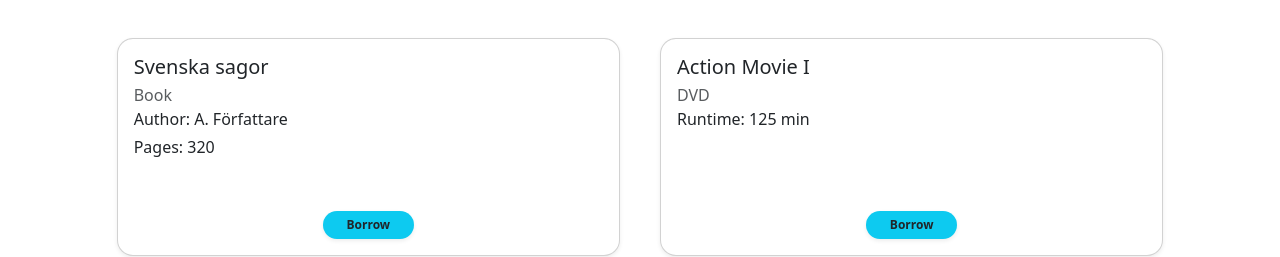
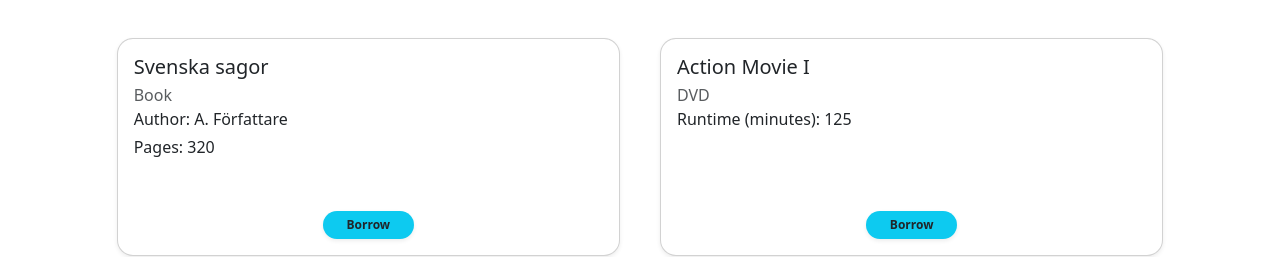
Before and after one commit to Socias93/leyebrary, a React (Vite) app: page / in a window 1280 px wide. Shown: the part 468-725 px from the top of the page. Built offline with nearby package versions, Linux system fonts and the light colour scheme.

Commit message:
removed hard coding in itemsgroup and are now mapping over category.fields instead

```diff
--- a/src/components/ItemsGroup.tsx
+++ b/src/components/ItemsGroup.tsx
@@ -1,5 +1,5 @@
 import { useEffect, useState } from "react";
-import { LibraryItem, Book, DVD, Audiobook } from "../services/Utils";
+import { LibraryItem } from "../services/Utils";
 
 interface Props {
   items: LibraryItem[];
@@ -78,17 +78,34 @@ function ItemsGroup({ items }: Props) {
                 <h5 className="card-title">{i.title}</h5>
                 <p className="card-subtitle text-muted">{i.category.name}</p>
 
-                {i.category.name === "Book" ||
-                i.category.name === "Referencebook" ? (
-                  <>
-                    <p className="mb-1">Author: {(i as Book).author}</p>
-                    <p className="mb-1">Pages: {(i as Book).nbrPages}</p>
-                  </>
-                ) : (
-                  <p className="mb-1">
-                    Runtime: {(i as DVD | Audiobook).runTimeMinutes} min
-                  </p>
-                )}
+                {i.category.fields?.map((field) => {
+                  let label = "";
+                  let value: string | number = "";
+
+                  switch (field) {
+                    case "author":
+                      label = "Author";
+                      value = (i as any).author;
+                      break;
+                    case "nbrPages":
+                      label = "Pages";
+                      value = (i as any).nbrPages;
+                      break;
+                    case "runTimeMinutes":
+                      label = "Runtime (minutes)";
+                      value = (i as any).runTimeMinutes;
+                      break;
+                    default:
+                      label = field;
+                      value = (i as any)[field];
+                  }
+
+                  return (
+                    <p className="mb-1" key={field}>
+                      {label}: {value}
+                    </p>
+                  );
+                })}
               </div>
 
               <div className="d-flex flex-column align-items-center mt-3">
@@ -115,7 +132,6 @@ function ItemsGroup({ items }: Props) {
                       <div className="text-center small text-muted">
                         <div>Borrowed by: {i.borrower}</div>
                         <span>{new Date(i.borrowDate!).toDateString()}</span>
-
                         <div>
                           Return within : {Math.floor(timeLeft[i._id] / 3600)}h
                           {Math.floor((timeLeft[i._id] % 3600) / 60)}m
--- a/src/pages/categories/CreateCategoryPage.tsx
+++ b/src/pages/categories/CreateCategoryPage.tsx
@@ -22,7 +22,10 @@ function CreateCategoryPage() {
     register,
     handleSubmit,
     formState: { errors },
-  } = useForm<CategoryFormData>({ resolver: zodResolver(categorySchema) });
+  } = useForm<CategoryFormData>({
+    defaultValues: { name: "", fields: [] },
+    resolver: zodResolver(categorySchema),
+  });
 
   function onSubmit(data: CategoryFormData) {
     console.log("Submitted", data);
--- a/src/pages/categories/categoryschema/CreateCategorySchema.ts
+++ b/src/pages/categories/categoryschema/CreateCategorySchema.ts
@@ -11,7 +11,9 @@ export const categorySchema = z.object({
       );
       return !exists;
     }, "Category already exists"),
-  fields: z.array(z.enum(["author", "nbrPages", "runTimeMinutes"])).optional(),
+  fields: z
+    .array(z.enum(["author", "nbrPages", "runTimeMinutes"]))
+    .min(1, { message: "You must choose at least 1 field" }),
 });
 
 export type CategoryFormData = z.infer<typeof categorySchema>;
```
